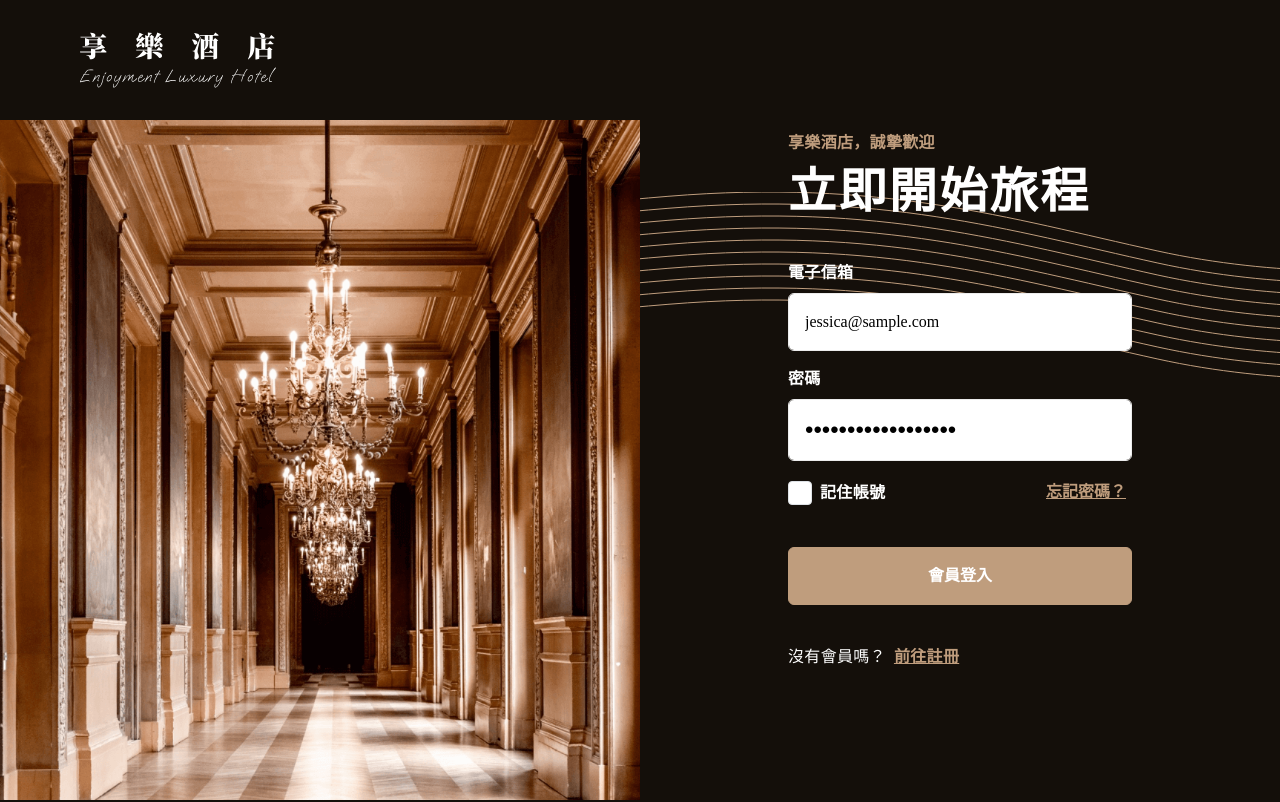
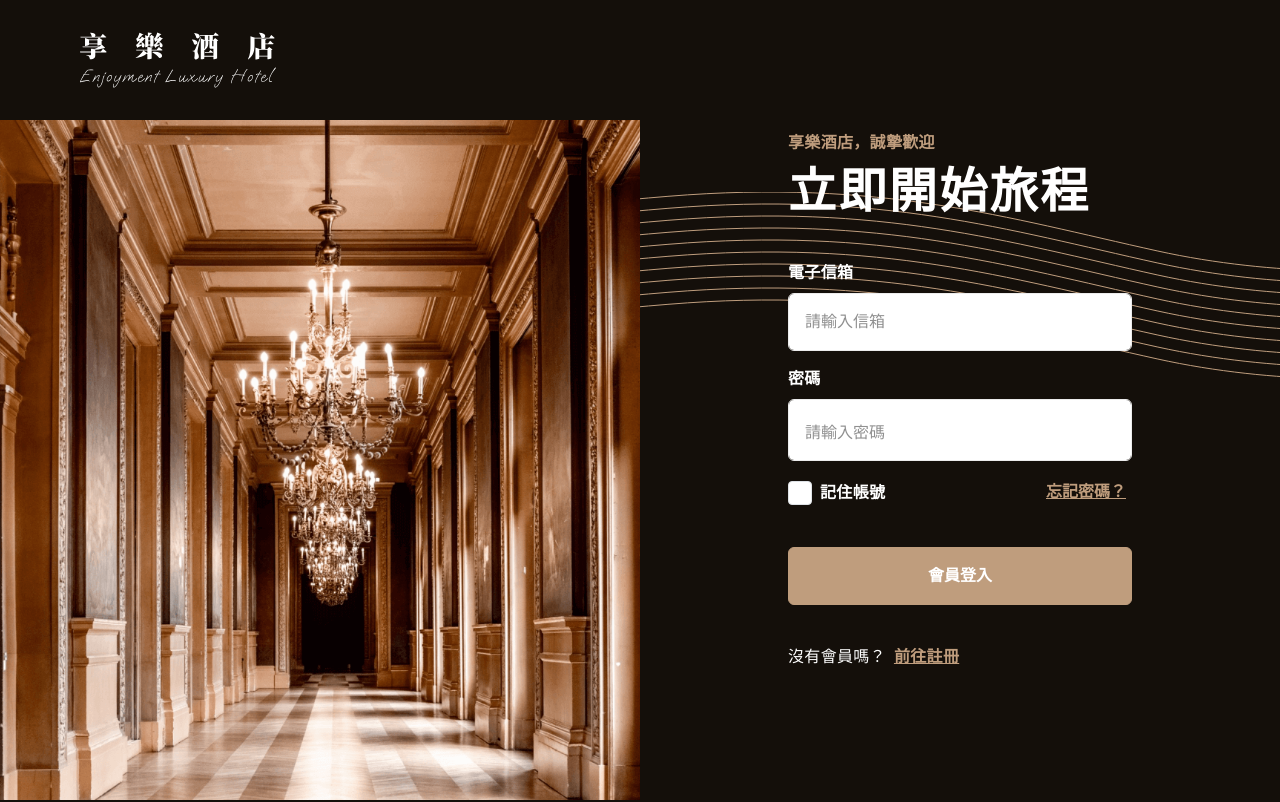
Before and after one commit to kevinhes/hotel-nuxt, a Nuxt app: page /account/login in a window 1280 px wide. Shown: the top 802 px of the page. Built offline with nearby package versions, Linux system fonts and the light colour scheme; no server answers; some icons are missing.

Commit message:
新增 authStore 設定 profile, 登入u,4au04

```diff
--- a/components/global/Header.vue
+++ b/components/global/Header.vue
@@ -21,6 +21,12 @@ onMounted(() => {
 onUnmounted(() => {
   window.removeEventListener('scroll', handleScroll);
 })
+
+const authStore = useAuthStore()
+const { isLogin,userProfile } = storeToRefs( authStore )
+
+// console.log(userProfile.value);
+
 
 </script>
 
@@ -78,7 +84,7 @@ onUnmounted(() => {
                 客房旅宿
               </NuxtLink>
             </li>
-            <li class="d-none d-md-block nav-item">
+            <li class="nav-item" v-if="isLogin">
               <div class="btn-group">
                 <button
                   type="button"
@@ -89,7 +95,7 @@ onUnmounted(() => {
                     class="fs-5"
                     icon="mdi:account-circle-outline"
                   />
-                  Jessica
+                  {{ userProfile.name }}
                 </button>
                 <ul
                   class="dropdown-menu py-3 overflow-hidden"
@@ -98,7 +104,7 @@ onUnmounted(() => {
                   <li>
                     <NuxtLink
                       class="dropdown-item px-6 py-4"
-                      to="/user/jessica/profile"
+                      :to="`/user/jessica/profile`"
                     >
                       我的帳戶
                     </NuxtLink>
@@ -112,9 +118,9 @@ onUnmounted(() => {
                 </ul>
               </div>
             </li>
-            <li class="d-md-none nav-item">
+            <li class="nav-item" v-else>
               <NuxtLink
-                to="/"
+                to="/account/login"
                 class="nav-link p-4 text-neutral-0"
               >
                 會員登入
--- a/pages/account/login.vue
+++ b/pages/account/login.vue
@@ -1,21 +1,9 @@
 <script setup>
 import { RouterLink } from 'vue-router';
-const runtimeConfig = useRuntimeConfig()
-const apiUrl = runtimeConfig.public.apiBase
 
-async function login() {
-  const res = await $fetch(`${apiUrl}api/v1/user/login`, {
-    method: 'POST',
-    body: {
-      "email": "kevinhes@example.com",
-      "password": "1qaz2wsx"
-    }
-  })
-  console.log(res);
-
-}
-
-login()
+const authStore = useAuthStore()
+const { userInfo } = storeToRefs(authStore)
+const { login } = authStore
 
 </script>
 
@@ -30,7 +18,7 @@ login()
       </h1>
     </div>
 
-    <form class="mb-10">
+    <form class="mb-10" @submit.prevent="login">
       <div class="mb-4 fs-8 fs-md-7">
         <label
           class="mb-2 text-neutral-0 fw-bold"
@@ -41,9 +29,9 @@ login()
         <input
           id="email"
           class="form-control p-4 text-neutral-100 fw-medium border-neutral-40"
-          value="jessica@sample.com"
           placeholder="請輸入信箱"
           type="email"
+          v-model="userInfo.email"
         >
       </div>
       <div class="mb-4 fs-8 fs-md-7">
@@ -56,9 +44,9 @@ login()
         <input
           id="password"
           class="form-control p-4 text-neutral-100 fw-medium border-neutral-40"
-          value="jessica@sample.com"
           placeholder="請輸入密碼"
           type="password"
+          v-model="userInfo.password"
         >
       </div>
       <div class="d-flex justify-content-between align-items-center mb-10 fs-8 fs-md-7">
@@ -85,7 +73,7 @@ login()
       </div>
       <button
         class="btn btn-primary-100 w-100 py-4 text-neutral-0 fw-bold"
-        type="button"
+        type="submit"
       >
         會員登入
       </button>
--- a/pages/user/[userId]/profile.vue
+++ b/pages/user/[userId]/profile.vue
@@ -3,6 +3,9 @@ import { ref } from 'vue';
 
 const isEditPassword = ref(false);
 const isEditProfile = ref(false);
+
+const authStore = useAuthStore()
+const { userProfile } = storeToRefs( authStore )
 </script>
 
 <template>
@@ -19,7 +22,9 @@ const isEditProfile = ref(false);
             </p>
             <span
               class="form-control pe-none p-0 text-neutral-100 fw-bold border-0"
-            >Jessica@exsample.com</span>
+            >
+              {{ userProfile.email }}
+            </span>
           </div>
 
           <div
@@ -121,7 +126,7 @@ const isEditProfile = ref(false);
               class="form-control text-neutral-100 fw-bold"
               :class="{'pe-none p-0 border-0': !isEditProfile, 'p-4': isEditProfile}"
               type="text"
-              value="Jessica Ｗang"
+              v-model="userProfile.name"
             >
           </div>
 
@@ -140,6 +145,7 @@ const isEditProfile = ref(false);
               :class="{'pe-none p-0 border-0': !isEditProfile, 'p-4': isEditProfile}"
               type="tel"
               value="+886 912 345 678"
+              v-model="userProfile.phone"
             >
           </div>
 
--- /dev/null
+++ b/stores/auth.js
@@ -0,0 +1,68 @@
+import { defineStore } from "pinia";
+import { useCookie, useRuntimeConfig, useRequestHeaders } from "#app";
+
+export const useAuthStore = defineStore( 'authStore', () => {
+  // global setting
+  const runtimeConfig = useRuntimeConfig()
+  const apiUrl = runtimeConfig.public.apiBase
+
+  // login
+  const authCookie = useCookie('auth')
+  const userInfo = ref({
+    email:'',
+    password: ''
+  })
+
+  async function login() {
+    const res = await $fetch(`${apiUrl}api/v1/user/login`, {
+      method: 'POST',
+      body: {
+        ...userInfo.value
+      }
+    })
+    authCookie.value = (res.token)
+    console.log(cookie.value);
+
+  }
+
+  // check login
+  const isLogin = ref(false);
+  const setIsLogin = ( boolean ) => {
+    isLogin.value = boolean
+  }
+  async function checkIsLogin() {
+    const res = await $fetch(`${apiUrl}api/v1/user/check`, {
+      method: 'GET',
+      headers: {
+        authorization:authCookie.value
+      }
+    })
+    if( res.status === true ) {
+      isLogin.value = true
+    }
+    getUserProfile()
+
+  }
+  // get user profile
+  const userProfile = ref({})
+  async function getUserProfile() {
+    const res = await $fetch(`${apiUrl}api/v1/user/`, {
+      method: 'GET',
+      headers: {
+        authorization:authCookie.value
+      }
+    })
+    userProfile.value = res.result
+    console.log(userProfile.value);
+
+  }
+
+  return {
+    userInfo,
+    login,
+    isLogin,
+    checkIsLogin,
+    setIsLogin,
+    userProfile,
+  }
+} )
```
Also changed, not shown: middleware/auth.global.js (added, +8 -0 lines).
